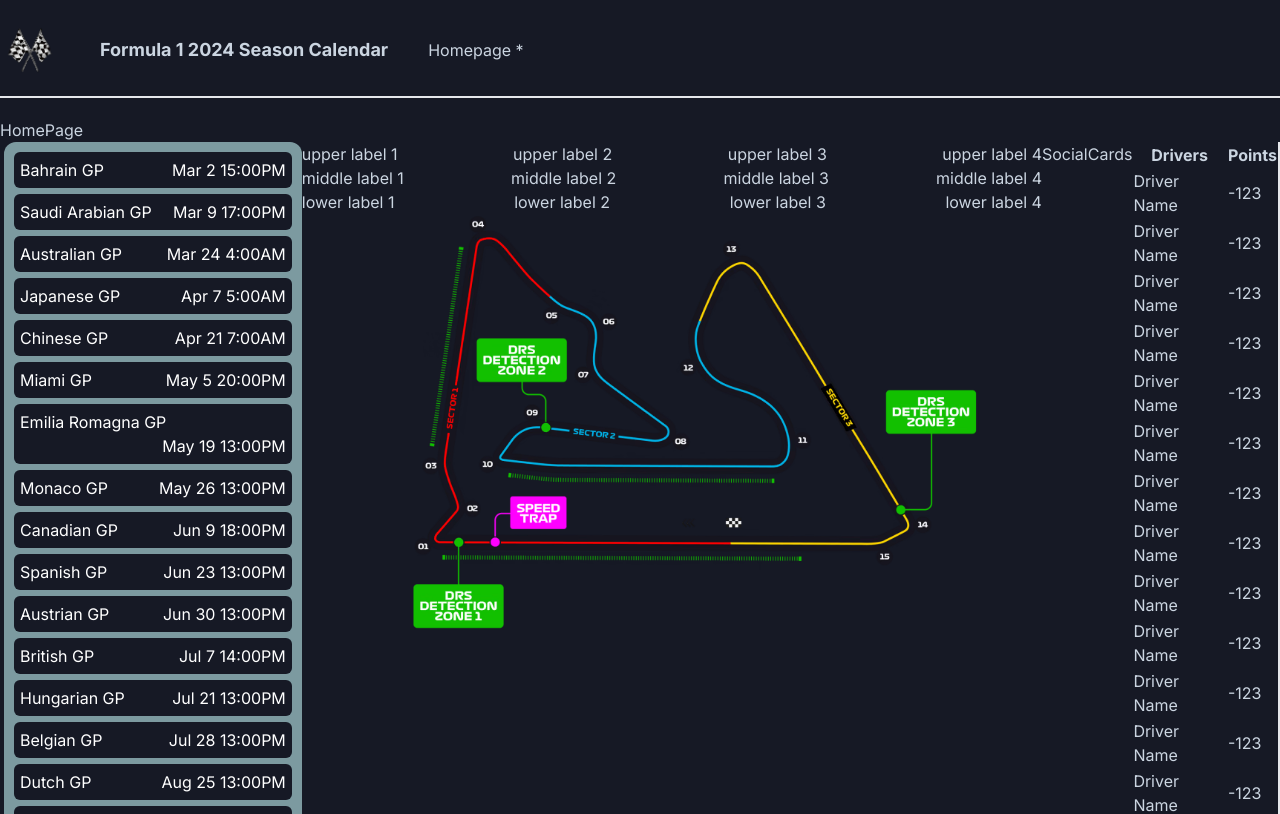
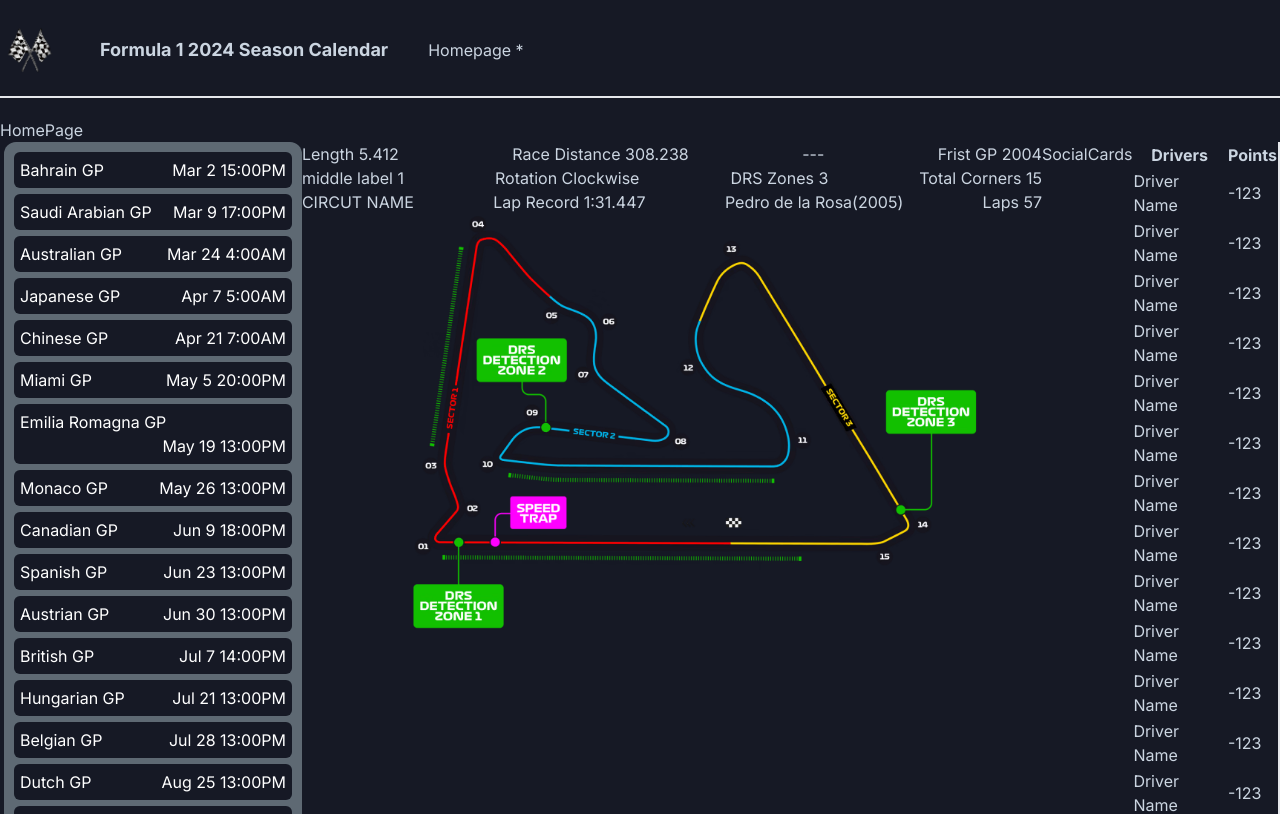
Before and after one commit to Eray-Adiyaman/f1calendar2025_nextjs, a Next.js app: page / in a window 1280 px wide. Shown: the top 814 px of the page. Built offline with nearby package versions, Linux system fonts and the light colour scheme; data requests are answered from the project's data file.

Commit message:
CircutInfo component

```diff
--- a/app/(dashboard)/layout.jsx
+++ b/app/(dashboard)/layout.jsx
@@ -2,7 +2,7 @@
 //components
 import NavBar from "../components/NavBar";
 import RaceList from "../Races/RaceList";
-import CircutInfo from "../components/CircutInfo";
+import CircutInfo from "../components/CircutInfoModule/CircutInfo";
 import SocialCards from "../components/SocialCards";
 import PointsTable from "../components/PointsTable";
 
@@ -14,7 +14,6 @@
       {children}
       <main className="layout">
         <RaceList />
-        <CircutInfo />
         <SocialCards />
         <PointsTable />
       </main>
--- a/app/components/AccordionModule/Accordion.jsx
+++ b/app/components/AccordionModule/Accordion.jsx
@@ -1,19 +1,28 @@
-"use client"
+"use client";
 import { useState } from "react";
 import AccordionItem from "./AccordionItem";
+import CircutInfo from "../CircutInfoModule/CircutInfo";
 
-export default function Accordion({raceData}) {
-
-  const [Index,setIndex] = useState()
+export default function Accordion({ raceData }) {
+  const [Index, setIndex] = useState(1);
+ // console.log(raceData[Index-1].circutInfo, raceData[Index-1])
 
   return (
+    <div className="flex">
       <div className="accord">
-    {raceData.map((race)=> (
-        <AccordionItem key={race.id} race={race} index={Index} setIndex={setIndex} />
-    ))}
-    {raceData.length === 0 && (
-        <p>There are no Race Data Available</p>
-    )}
+        {raceData.map((race) => (
+          <AccordionItem
+            key={race.id}
+            race={race}
+            index={Index}
+            setIndex={setIndex}
+          />
+        ))}
+        {raceData.length === 0 && <p>There are no Race Data Available</p>}
+      </div>
+      <div>
+        <CircutInfo Index={Index} circutData={raceData[Index-1].circutInfo}/>
+      </div>
     </div>
-  )
+  );
 }
--- a/app/components/AccordionModule/AccordionItem.jsx
+++ b/app/components/AccordionModule/AccordionItem.jsx
@@ -41,7 +41,7 @@
   };
 
   const handleSetIndex = (Id) => {
-    if(Id === index){setIndex(0)}
+    if(Id === index){setIndex(1)}
     index !== Id && setIndex(Id);
   };
 
--- a/app/components/CircutInfo.jsx
+++ /dev/null
@@ -1,28 +0,0 @@
-import Image from "next/image";
-import bahrein from "/public/Bahrain.png"
-
-export default function CircutInfo() {
-  return (
-    <div>
-          <div className="labels">
-            <label>upper label 1</label>
-            <label>upper label 2</label>
-            <label>upper label 3</label>
-            <label>upper label 4</label>
-          </div>
-          <div className="labels">
-            <label>middle label 1</label>
-            <label>middle label 2</label>
-            <label>middle label 3</label>
-            <label>middle label 4</label>
-          </div>
-          <div className="labels">
-            <label>lower label 1</label>
-            <label>lower label 2</label>
-            <label>lower label 3</label>
-            <label>lower label 4</label>
-          </div>
-          <Image src={bahrein} width={750} quality={100} alt="bahrein" />
-        </div>
-  )
-}
--- /dev/null
+++ b/app/components/CircutInfoModule/CircutInfo.jsx
@@ -0,0 +1,35 @@
+import Image from "next/image";
+import { Bahrain , Second, Thidr} from ".";
+
+export default function CircutInfo({circutData, Index}) {
+
+  const imgArr = [Bahrain];
+
+  // lenght distance - first gp
+  //- rotation drs zones corners
+  // circut name record recordholder laps
+
+  return (
+    <div>
+          <div className="labels">
+            <label>{`Length `+circutData[2].circutlength}</label>
+            <label>{`Race Distance `+circutData[3].raceDistance}</label>
+            <label> ---</label>
+            <label>{`Frist GP `+circutData[5].firstGPdate}</label>
+          </div>
+          <div className="labels">
+            <label>middle label 1</label>
+            <label>{`Rotation `+circutData[7].circutRotation}</label>
+            <label>{`DRS Zones `+ circutData[9].drsZones}</label>
+            <label>{`Total Corners `+ circutData[8].totalCorner}</label>
+          </div>
+          <div className="labels">
+            <label>CIRCUT NAME</label>
+            <label>{`Lap Record `+circutData[6].LapRecord[0].time}</label>
+            <label>{circutData[6].LapRecord[1].recordHolder}</label>
+            <label>{`Laps `+circutData[4].numberoflaps}</label>
+          </div>
+          <Image src={imgArr[0]} width={750} quality={100} alt="bahrein" />
+        </div>
+  )
+}
--- /dev/null
+++ b/app/components/CircutInfoModule/index.jsx
@@ -0,0 +1,5 @@
+import Bahrain from "/public/1.png";
+
+export {
+    Bahrain,
+}
--- a/app/globals.css
+++ b/app/globals.css
@@ -39,7 +39,7 @@
 .accord {
     @apply
     ml-1 p-1
-    bg-Platinum
+    bg-PayneGray
     rounded-xl;
 }
 .AccordionItem {
@@ -55,7 +55,7 @@
     text-white
     m-1.5 p-1.5
     rounded-md
-    bg-PayneGray
+    bg-Platinum
     overflow-hidden
     transition duration-500 ease-in
     h-96;
```
Also changed, not shown: public/1.png (renamed from public/Bahrain.png).
